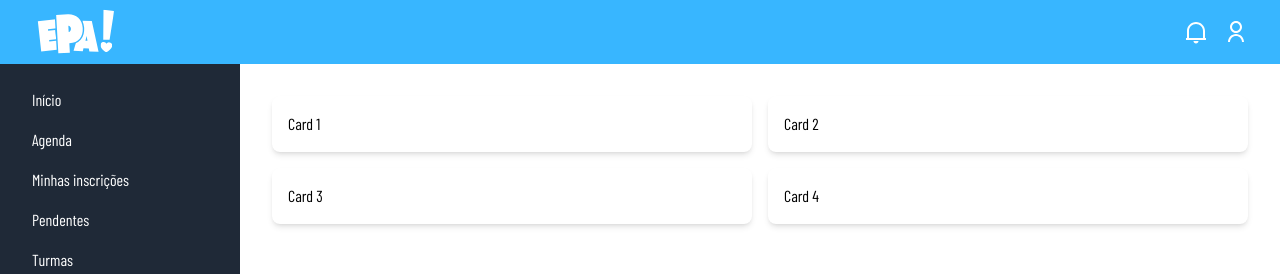
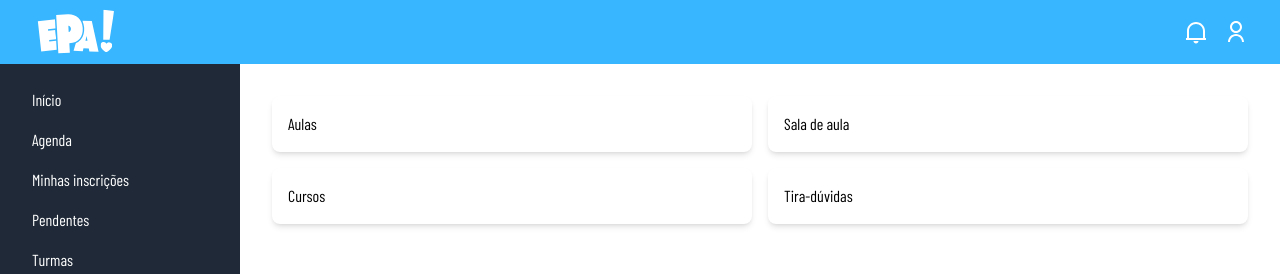
Before and after one commit to Antonio-coding/app-epa, a Next.js app: page /home in a window 1280 px wide. Shown: the top 274 px of the page. Built offline with nearby package versions, Linux system fonts and the light colour scheme; a web font is replaced by a local one.

Commit message:
Cards - Atualizados

```diff
--- a/app/(pages)/(private-routes)/home/page.tsx
+++ b/app/(pages)/(private-routes)/home/page.tsx
@@ -17,10 +17,10 @@ const HomePrivate: React.FC = () => {
       {/* Main */}
       <div className="flex-1 p-8">
         <div className="grid grid-cols-2 gap-4">
-          <div className="bg-white p-4 shadow-md rounded-lg">Card 1</div>
-          <div className="bg-white p-4 shadow-md rounded-lg">Card 2</div>
-          <div className="bg-white p-4 shadow-md rounded-lg">Card 3</div>
-          <div className="bg-white p-4 shadow-md rounded-lg">Card 4</div>
+          <div className="bg-white p-4 shadow-md rounded-lg">Aulas</div>
+          <div className="bg-white p-4 shadow-md rounded-lg">Sala de aula</div>
+          <div className="bg-white p-4 shadow-md rounded-lg">Cursos</div>
+          <div className="bg-white p-4 shadow-md rounded-lg">Tira-dúvidas</div>
         </div>
       </div>
     </div>
```
